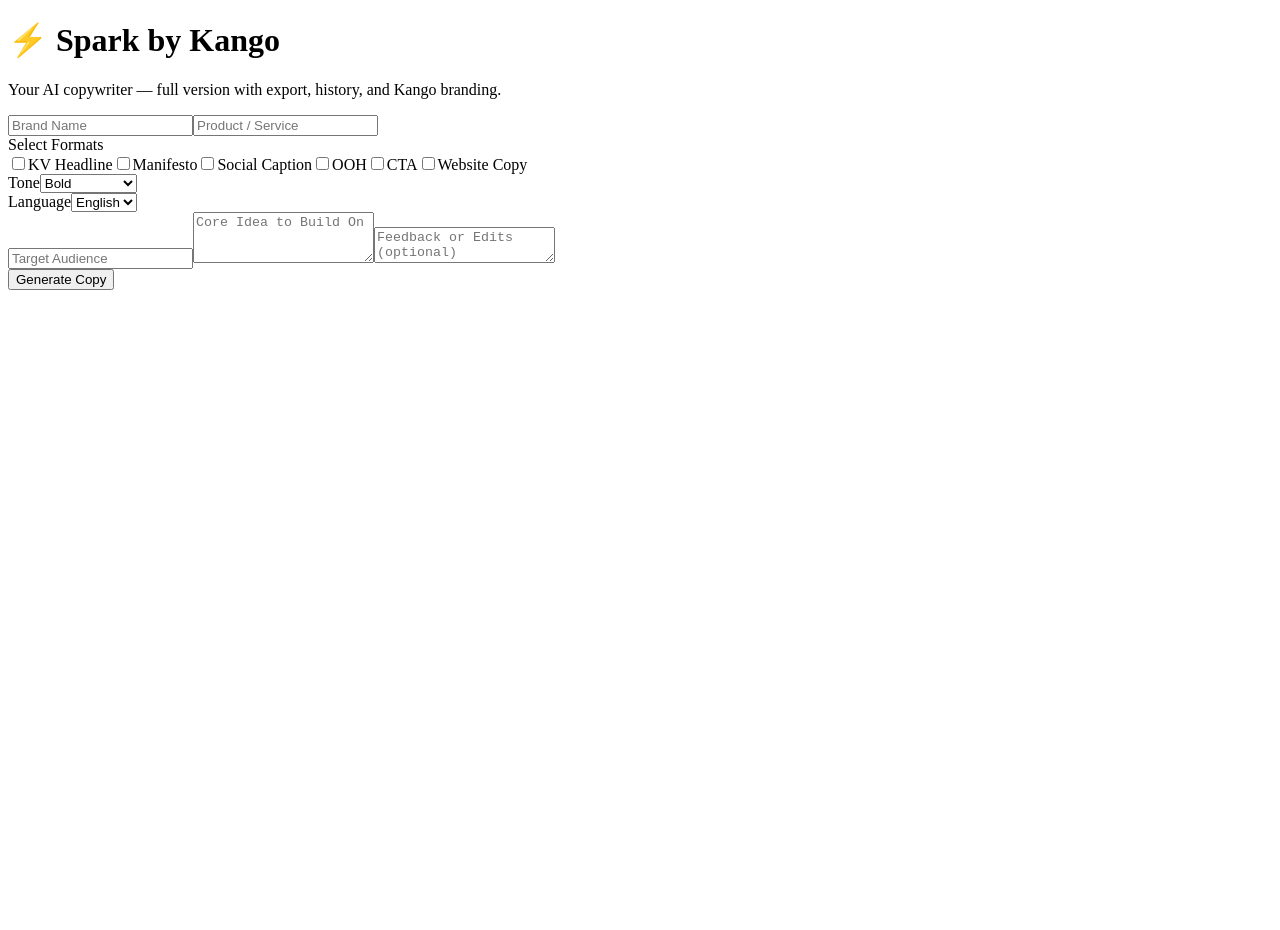
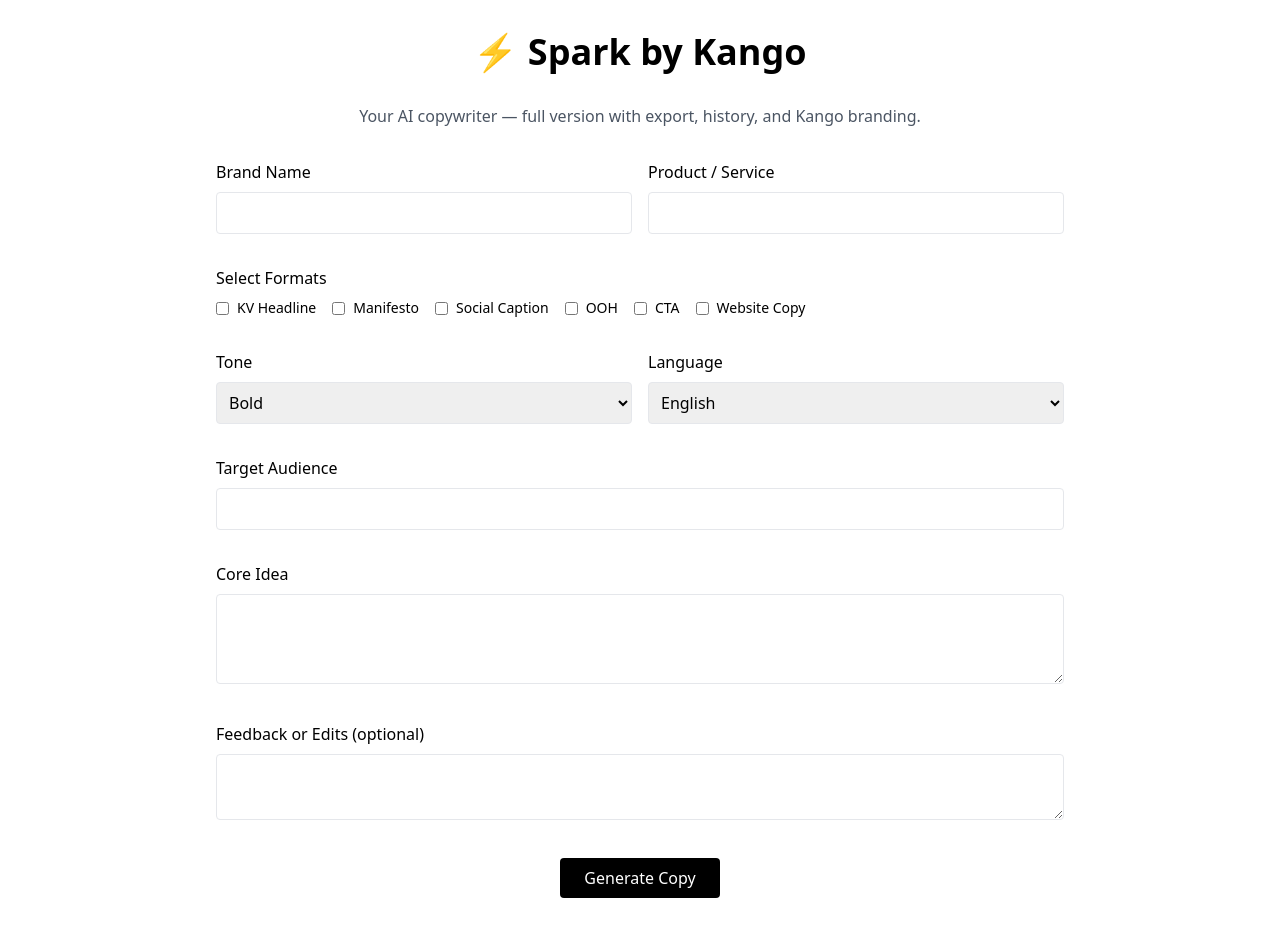
Before and after one commit to KangoSpark/spark-ai-writer, a Next.js app: page / in a window 1280 px wide. Before the commit the page ends 800 px from the top, so only its background shows below. Built offline with nearby package versions, Linux system fonts and the light colour scheme.

Commit message:
Add files via upload

```diff
--- /dev/null
+++ b/pages/_app.js
@@ -0,0 +1,6 @@
+
+import '../styles/globals.css';
+
+export default function App({ Component, pageProps }) {
+  return <Component {...pageProps} />;
+}
--- a/pages/index.js
+++ b/pages/index.js
@@ -26,26 +26,15 @@
   const handleSubmit = async () => {
     setLoading(true);
     const prompt = `
-You are Spark, an AI copywriter for a creative agency. Generate copy in the following format:
-- Return output in markdown blocks
-- Do NOT use tables
-- Each section must begin with '### Format: [Format Name]'
-- Arabic content only if 'Arabic' or 'Both' selected
-- KV Headline: 5 headline options
-- Manifesto: 100–150 word emotional brand statement
-- Social Caption: 3 short captions
-- OOH: 3 short outdoor lines
-- CTA: 5 call-to-action options
-- Website Copy: Headline, Subheadline, Body, CTA
-
-Input:
+You are Spark, an AI copywriter for a creative agency. Generate markdown-formatted copy with clean section labels.
+Use the following input:
 Brand: ${brand}
 Product: ${product}
 Formats: ${selectedFormats.join(", ")}
 Tone: ${tone}
 Audience: ${audience}
 Language: ${language}
-Core Idea: ${idea}
+Idea: ${idea}
 Feedback: ${feedback}
 `;
 
@@ -70,50 +59,64 @@
   };
 
   return (
-    <div className="max-w-4xl mx-auto p-6 space-y-6 font-sans bg-white text-black">
-      <h1 className="text-4xl font-bold mb-2 text-center">⚡️ Spark by Kango</h1>
-      <p className="text-center mb-6 text-gray-600">Your AI copywriter — full version with export, history, and Kango branding.</p>
+    <div className="max-w-4xl mx-auto px-6 py-8 space-y-8 font-sans text-black">
+      <h1 className="text-4xl font-bold text-center">⚡️ Spark by Kango</h1>
+      <p className="text-center text-gray-600">Your AI copywriter — full version with export, history, and Kango branding.</p>
 
-      <div className="grid grid-cols-1 md:grid-cols-2 gap-4">
-        <input placeholder="Brand Name" value={brand} onChange={(e) => setBrand(e.target.value)} className="p-2 border rounded" />
-        <input placeholder="Product / Service" value={product} onChange={(e) => setProduct(e.target.value)} className="p-2 border rounded" />
+      <div className="grid md:grid-cols-2 gap-4">
+        <div className="space-y-2">
+          <label className="font-medium">Brand Name</label>
+          <input value={brand} onChange={(e) => setBrand(e.target.value)} className="w-full p-2 border rounded" />
+        </div>
+        <div className="space-y-2">
+          <label className="font-medium">Product / Service</label>
+          <input value={product} onChange={(e) => setProduct(e.target.value)} className="w-full p-2 border rounded" />
+        </div>
+      </div>
 
-        <div className="md:col-span-2">
-          <label className="block mb-1 font-medium">Select Formats</label>
-          <div className="flex flex-wrap gap-3">
-            {formats.map(format => (
-              <label key={format} className="flex items-center gap-1 text-sm">
-                <input
-                  type="checkbox"
-                  value={format}
-                  checked={selectedFormats.includes(format)}
-                  onChange={() => toggleFormat(format)}
-                />
-                {format}
-              </label>
-            ))}
-          </div>
+      <div className="space-y-2">
+        <label className="font-medium">Select Formats</label>
+        <div className="flex flex-wrap gap-4">
+          {formats.map(format => (
+            <label key={format} className="flex items-center gap-2 text-sm">
+              <input type="checkbox" value={format} checked={selectedFormats.includes(format)} onChange={() => toggleFormat(format)} />
+              {format}
+            </label>
+          ))}
         </div>
+      </div>
 
-        <div>
-          <label className="block mb-1 font-medium">Tone</label>
+      <div className="grid md:grid-cols-2 gap-4">
+        <div className="space-y-2">
+          <label className="font-medium">Tone</label>
           <select value={tone} onChange={(e) => setTone(e.target.value)} className="w-full p-2 border rounded">
             {tones.map(t => <option key={t} value={t}>{t}</option>)}
           </select>
         </div>
 
-        <div>
-          <label className="block mb-1 font-medium">Language</label>
+        <div className="space-y-2">
+          <label className="font-medium">Language</label>
           <select value={language} onChange={(e) => setLanguage(e.target.value)} className="w-full p-2 border rounded">
             <option value="English">English</option>
             <option value="Arabic">Arabic</option>
             <option value="Both">Both</option>
           </select>
         </div>
+      </div>
 
-        <input placeholder="Target Audience" value={audience} onChange={(e) => setAudience(e.target.value)} className="p-2 border rounded md:col-span-2" />
-        <textarea placeholder="Core Idea to Build On" value={idea} onChange={(e) => setIdea(e.target.value)} className="p-2 border rounded md:col-span-2" rows={3} />
-        <textarea placeholder="Feedback or Edits (optional)" value={feedback} onChange={(e) => setFeedback(e.target.value)} className="p-2 border rounded md:col-span-2" rows={2} />
+      <div className="space-y-2">
+        <label className="font-medium">Target Audience</label>
+        <input value={audience} onChange={(e) => setAudience(e.target.value)} className="w-full p-2 border rounded" />
+      </div>
+
+      <div className="space-y-2">
+        <label className="font-medium">Core Idea</label>
+        <textarea value={idea} onChange={(e) => setIdea(e.target.value)} className="w-full p-2 border rounded" rows={3} />
+      </div>
+
+      <div className="space-y-2">
+        <label className="font-medium">Feedback or Edits (optional)</label>
+        <textarea value={feedback} onChange={(e) => setFeedback(e.target.value)} className="w-full p-2 border rounded" rows={2} />
       </div>
 
       <div className="text-center">
--- /dev/null
+++ b/postcss.config.js
@@ -0,0 +1,7 @@
+
+module.exports = {
+  plugins: {
+    tailwindcss: {},
+    autoprefixer: {},
+  },
+}
--- /dev/null
+++ b/styles/globals.css
@@ -0,0 +1,4 @@
+
+@tailwind base;
+@tailwind components;
+@tailwind utilities;
--- /dev/null
+++ b/tailwind.config.js
@@ -0,0 +1,9 @@
+
+/** @type {import('tailwindcss').Config} */
+module.exports = {
+  content: ["./pages/**/*.{js,ts,jsx,tsx}"],
+  theme: {
+    extend: {},
+  },
+  plugins: [],
+}
```
Also changed, not shown: package.json (+6 -1 lines).
